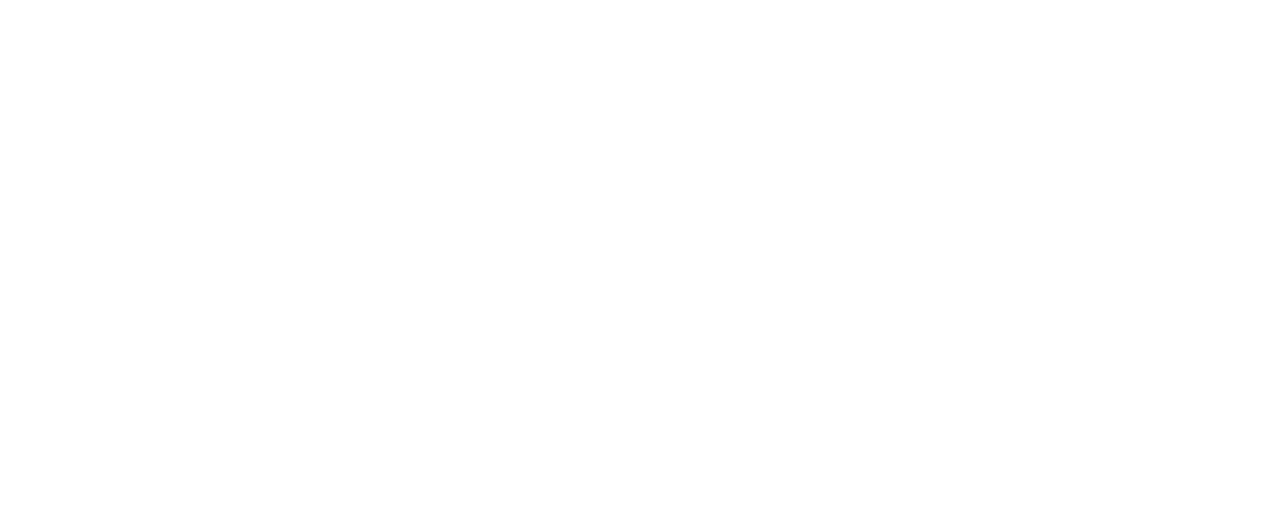
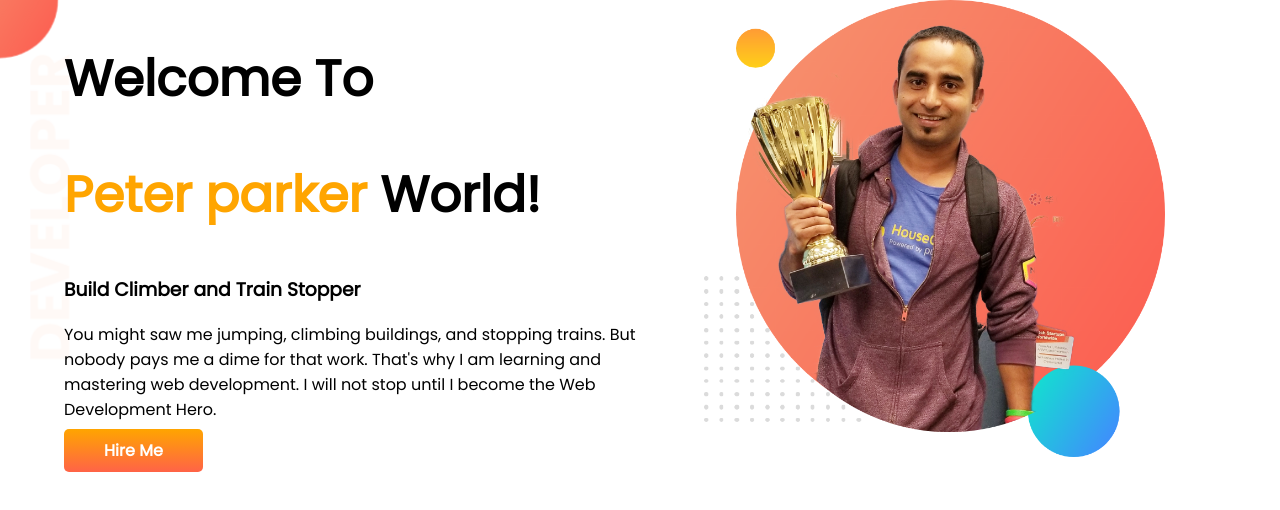
Before and after one commit to sadiaTanni/developer-portfolio, a plain HTML site: page index.html in a window 1280 px wide. Drawn offline with Linux system fonts and the light colour scheme.

Commit message:
top banner added

```diff
--- a/index.html
+++ b/index.html
@@ -1,13 +1,36 @@
 <!DOCTYPE html>
 <html lang="en">
+
 <head>
     <meta charset="UTF-8">
     <meta http-equiv="X-UA-Compatible" content="IE=edge">
     <meta name="viewport" content="width=device-width, initial-scale=1.0">
     <title>First portfolio</title>
+    <link rel="preconnect" href="https://fonts.googleapis.com">
+    <link rel="preconnect" href="https://fonts.gstatic.com" crossorigin>
+    <link href="https://fonts.googleapis.com/css2?family=Poppins&display=swap" rel="stylesheet">
     <link rel="stylesheet" href="style.css">
 </head>
+
 <body>
 
+    <section class="top-banner">
+        <div class="half-width">
+            <h1>Welcome To</h1>
+            <h1><span class="orange-color">Peter parker</span> World!</h1>
+            <h3>Build Climber and Train Stopper</h3>
+            <p>You might saw me jumping, climbing buildings, and stopping trains. But nobody pays
+                me a dime for that work.
+                That's why I am learning and mastering web development. I will not stop until I become the Web
+                Development
+                Hero.</p>
+            <a class="link-button" target="_blank" href="www.google.com">Hire Me</a>
+        </div>
+        <div class="half-width">
+            <img src="images/jhankar.png" alt="">
+        </div>
+    </section>
 </body>
+
+
 </html>
--- a/style.css
+++ b/style.css
@@ -0,0 +1,33 @@
+body{
+    font-family:'Poppins', sans-serif;
+    margin: 0;
+}
+h1{
+    font-size: 50px;
+}
+.orange-color{
+    color: orange;
+}
+section{
+    display: flex;
+}
+.half-width{
+    width: 50%;
+    padding-left: 5%;
+}
+.half-width img{
+    width: 80%;
+}
+.link-button{
+    text-decoration: none;
+    background-image: linear-gradient(orange ,tomato);
+    color: white;
+    font-weight: 700;
+    padding: 10px 40px;
+    border-radius: 5px;
+
+}
+.top-banner{
+    background-image: url(images/top-banner.png);
+    background-repeat: no-repeat;
+}
```
Also changed, not shown: images/dream-bg.png (added), images/exp-bg.png (added), images/jhankar.png (added), images/jhankar2.png (added), images/my-bg.png (added), images/my-bg2.png (added), images/top-banner.png (added).
